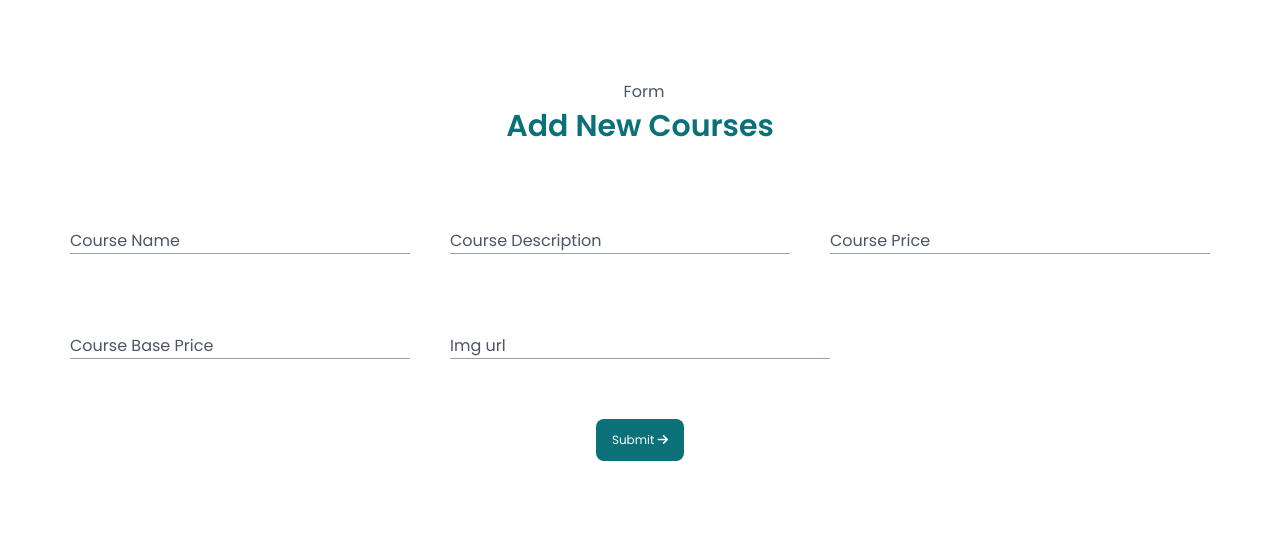
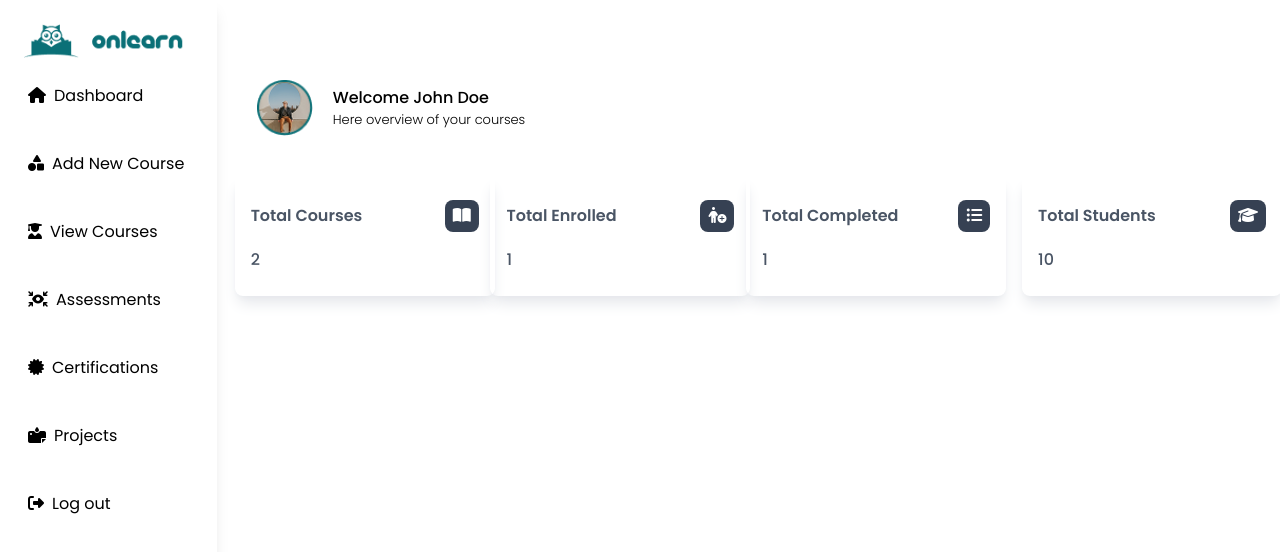
Before and after one commit to thephotogenicbug/onlearn-frontend, a React (Vite) app: page /admin/dashboard in a window 1280 px wide. Shown: the top 552 px of the page. Built offline with nearby package versions, Linux system fonts and the light colour scheme.

Commit message:
Design Sidebar, Basic Dashboard and import sidebar in Add Course Form

```diff
--- a/src/App.jsx
+++ b/src/App.jsx
@@ -7,6 +7,7 @@ import Signup from "./pages/Signup";
 import Home from "./pages/Home";
 import Contact from "./pages/Contact";
 import AddCourseForm from "./pages/AddCourseForm";
+import Dashboard from "./pages/Dashboard";
 
 const App = () => {
   return (
@@ -16,7 +17,8 @@ const App = () => {
           <Route path="/" element={<Home />} />
           <Route path="/admin/signup" element={<Signup />} />
           <Route path="/admin/login" element={<Login />} />
-          <Route path="/admin/dashboard" element={<AddCourseForm />} />
+          <Route path="/admin/dashboard" element={<Dashboard />} />
+          <Route path="/admin/add-course" element={<AddCourseForm />} />
           <Route path="/contact-us" element={<Contact />} />
         </Routes>
       </BrowserRouter>
--- /dev/null
+++ b/src/components/SideBar/SideBar.jsx
@@ -0,0 +1,52 @@
+import React from "react";
+import { Link } from "react-router-dom";
+import { assets } from "../../assets/assets";
+
+const SideBar = () => {
+  return (
+    <div className=" p-3  shadow-lg  h-screen  w-[250px] mr-10">
+      <div className=" p-3">
+        <img src={assets.logo} className="w-40 object-contain " />
+      </div>
+      <div>
+        <ul className=" space-y-4">
+          <li className="  hover:bg-gray-200  py-3.5 px-4 rounded-lg cursor-pointer  ">
+            <Link to="/admin/dashboard">
+              <i className="fa-solid fa-house mr-2"></i>
+              <span>Dashboard</span>
+            </Link>
+          </li>
+          <li className="  hover:bg-gray-200  py-3.5 px-4 rounded-lg cursor-pointer  ">
+            <Link to="/admin/add-course">
+              <i className="fa-solid fa-shapes mr-2"></i>
+              <span>Add New Course</span>
+            </Link>
+          </li>
+          <li className="  hover:bg-gray-200  py-3.5 px-4 rounded-lg cursor-pointer  ">
+            <i className="fa-solid fa-user-graduate mr-2"></i>
+            <span>View Courses</span>
+          </li>
+
+          <li className="  hover:bg-gray-200  py-3.5 px-4 rounded-lg cursor-pointer  ">
+            <i className="fa-solid fa-arrows-to-eye mr-2"></i>
+            <span>Assessments</span>
+          </li>
+          <li className="  hover:bg-gray-200  py-3.5 px-4 rounded-lg cursor-pointer  ">
+            <i className="fa-solid fa-certificate mr-2"></i>
+            <span>Certifications</span>
+          </li>
+          <li className="  hover:bg-gray-200  py-3.5 px-4 rounded-lg cursor-pointer  ">
+            <i className="fa-solid fa-tarp-droplet mr-2"></i>
+            <span>Projects</span>
+          </li>
+          <li className="  hover:bg-gray-200  py-3.5 px-4 rounded-lg cursor-pointer  ">
+            <i className="fa-solid fa-right-from-bracket mr-2"></i>
+            <span>Log out</span>
+          </li>
+        </ul>
+      </div>
+    </div>
+  );
+};
+
+export default SideBar;
--- a/src/pages/AddCourseForm.jsx
+++ b/src/pages/AddCourseForm.jsx
@@ -1,56 +1,54 @@
 import React from "react";
-import LayoutWrapper from "../components/LayoutWrapper/LayoutWrapper";
+import SideBar from "../components/SideBar/SideBar";
 
 const AddCourseForm = () => {
   return (
     <div>
-      <LayoutWrapper>
-        <div>
-          <div className=" flex flex-col md:flex-row md:justify-center items-center">
-            <div className="mt-20">
-              <p className="ml-2 text-gray-600 text-center">Form</p>
-              <h1 className=" text-[20px] md:text-[30px] text-[#0B7077] text-center font-semibold">
+      <div className=" flex flex-row ">
+        <SideBar />
+
+        <div className=" mt-20 w-full">
+          <div className=" mb-5">
+            <p className="ml-2 text-gray-600 ">Form</p>
+            <h1 className=" text-[20px] md:text-[30px] text-[#0B7077] font-semibold">
               Add New Courses
             </h1>
           </div>
-            <div></div>
-          </div>
-        </div>
           <form>
             <div className=" mt-20">
-            <div className=" grid grid-cols-1 md:grid-cols-3 space-y-15 md:space-y-0 md:space-x-10">
+              <div className=" grid grid-cols-1 md:grid-cols-3 space-y-15 md:space-y-0 md:space-x-10 ">
                 <input
                   type="text"
                   placeholder="Course Name"
                   className=" border-b-1 border-gray-400 placeholder:text-gray-600 outline-none"
                 />
                 <input
-                type="text"
-                placeholder="Course Description"
-                className=" border-b-1 border-gray-400 placeholder:text-gray-600 outline-none"
-              />
-              <input
-                type="number"
-                placeholder="Course Price"
-                className=" border-b-1 border-gray-400 placeholder:text-gray-600 outline-none"
-              />
-            </div>
-            <div className=" mt-20">
-              <div className=" grid grid-cols-1 md:grid-cols-3 space-y-15 md:space-y-0 md:space-x-10">
-                <input
                   type="number"
                   placeholder="Course Base Price"
                   className=" border-b-1 border-gray-400 placeholder:text-gray-600 outline-none"
                 />
                 <input
+                  type="number"
+                  placeholder="Discounted Price"
+                  className=" border-b-1 border-gray-400 placeholder:text-gray-600 outline-none"
+                />
+              </div>
+              <div className=" mt-20">
+                <div className=" grid grid-cols-1 md:grid-cols-2 space-y-15 md:space-y-0 md:space-x-10 ">
+                  <textarea
+                    type="text"
+                    placeholder="Description"
+                    className=" w-full  border-b-1 border-gray-400 placeholder:text-gray-600 outline-none "
+                  ></textarea>
+                  <input
                     type="text"
                     placeholder="Img url"
-                  className=" border-b-1 border-gray-400 placeholder:text-gray-600 outline-none"
+                    className=" border-b-1 border-gray-400 placeholder:text-gray-600 outline-none "
                   />
                 </div>
               </div>
 
-            <div className="mt-15 flex justify-center items-center">
+              <div className="mt-15 flex ">
                 <button
                   type="submit"
                   className="bg-[#0B7077] text-[12px] px-4   py-3 rounded-lg cursor-pointer text-white hover:bg-[#0B7077]/90"
@@ -60,7 +58,8 @@ const AddCourseForm = () => {
               </div>
             </div>
           </form>
-      </LayoutWrapper>
+        </div>
+      </div>
     </div>
   );
 };
--- /dev/null
+++ b/src/pages/Dashboard.jsx
@@ -0,0 +1,84 @@
+import React from "react";
+import { assets } from "../assets/assets";
+import SideBar from "../components/SideBar/SideBar";
+
+const Dashboard = () => {
+  return (
+    <div>
+      <div className=" flex flex-row ">
+        <SideBar />
+        <div>
+          <div className=" mt-20">
+            <div className=" flex flex-row items-center space-x-5 ">
+              <img src={assets.user_1} className=" w-14" />
+              <div>
+                <h1 className="text-[16px] font-medium">Welcome John Doe</h1>
+                <p className=" text-[13px] font-light">
+                  Here overview of your courses
+                </p>
+              </div>
+            </div>
+            <div className=" mt-10">
+              <div className=" grid grid-cols-4 place-items-center  space-x-10">
+                <div className=" w-[260px] h-[120px] shadow-gray-200 shadow-lg  rounded-lg p-4 ">
+                  <div className=" flex justify-between items-center mt-2 ">
+                    <h1 className=" font-semibold text-gray-600">
+                      Total Courses
+                    </h1>
+                    <div className=" bg-gray-700 px-2 py-1 rounded-lg text-white">
+                      <i className="fa-solid fa-book-open"></i>
+                    </div>
+                  </div>
+                  <div className=" mt-4">
+                    <p className=" text-gray-600 font-medium">2</p>
+                  </div>
+                </div>
+                <div className="  w-[260px] h-[120px] shadow-gray-200 shadow-lg  rounded-lg p-4 ">
+                  <div className=" flex justify-between items-center mt-2 ">
+                    <h1 className=" font-semibold text-gray-600">
+                      Total Enrolled
+                    </h1>
+                    <div className=" bg-gray-700 px-2 py-1 rounded-lg text-white">
+                      <i className="fa-solid fa-person-circle-plus"></i>
+                    </div>
+                  </div>
+                  <div className=" mt-4">
+                    <p className=" text-gray-600 font-medium">1</p>
+                  </div>
+                </div>
+                <div className=" w-[260px] h-[120px] shadow-gray-200 shadow-lg  rounded-lg p-4 ">
+                  <div className=" flex justify-between items-center mt-2 ">
+                    <h1 className=" font-semibold text-gray-600">
+                      Total Completed
+                    </h1>
+                    <div className=" bg-gray-700 px-2 py-1 rounded-lg text-white">
+                      <i className="fa-solid fa-list-ul"></i>
+                    </div>
+                  </div>
+                  <div className=" mt-4">
+                    <p className=" text-gray-600 font-medium">1</p>
+                  </div>
+                </div>
+                <div className=" w-[260px] h-[120px] shadow-gray-200 shadow-lg  rounded-lg p-4 ">
+                  <div className=" flex justify-between items-center mt-2 ">
+                    <h1 className=" font-semibold text-gray-600">
+                      Total Students
+                    </h1>
+                    <div className=" bg-gray-700 px-2 py-1 rounded-lg text-white">
+                      <i className="fa-solid fa-graduation-cap"></i>
+                    </div>
+                  </div>
+                  <div className=" mt-4">
+                    <p className=" text-gray-600 font-medium">10</p>
+                  </div>
+                </div>
+              </div>
+            </div>
+          </div>
+        </div>
+      </div>
+    </div>
+  );
+};
+
+export default Dashboard;
```
Lines whose indentation alone changed are shown as unchanged.
